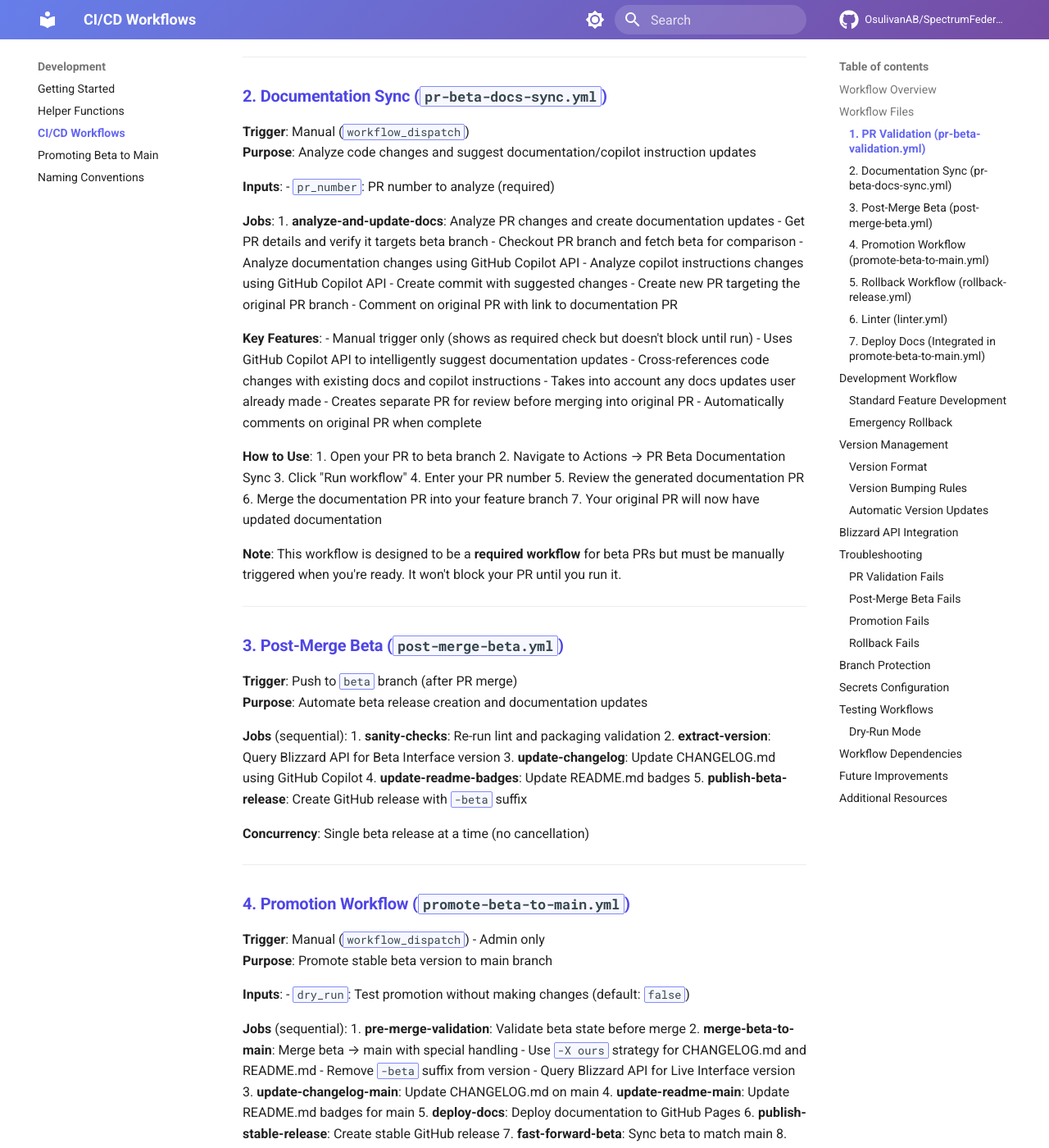
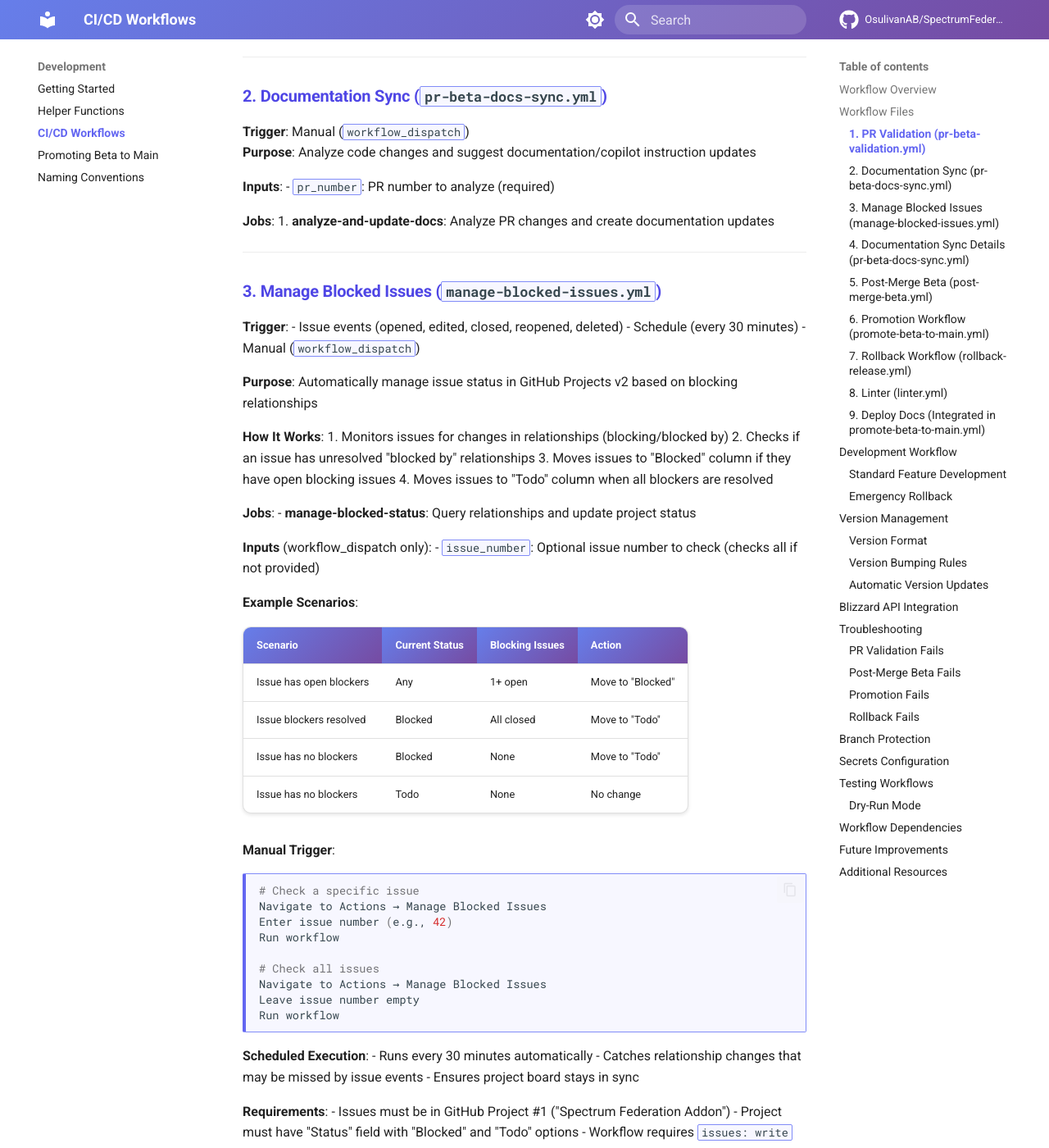
Before and after one commit to OsulivanAB/SpectrumFederation, an MkDocs documentation site: the page built from docs/development/workflows.md, in a window 1280 px wide and 1400 px high, scrolled down 2267 px. Shown: the whole window at 82% size. Built offline with MkDocs 1.6.1 and Material for MkDocs 9.7.7, drawn with Linux system fonts in a browser that asks for light colours; comment, search, counter and statistics services are not loaded; some of the changed text lies outside the part shown.

Commit message:
Add documentation for manage-blocked-issues workflow
Co-authored-by: OsulivanAB <95724635+OsulivanAB@users.noreply.github.com>

````diff
--- a/docs/development/workflows.md
+++ b/docs/development/workflows.md
@@ -48,6 +48,67 @@ graph TB
 
 **Jobs**:
 1. **analyze-and-update-docs**: Analyze PR changes and create documentation updates
+
+---
+
+### 3. Manage Blocked Issues (`manage-blocked-issues.yml`)
+
+**Trigger**:
+- Issue events (opened, edited, closed, reopened, deleted)
+- Schedule (every 30 minutes)
+- Manual (`workflow_dispatch`)
+
+**Purpose**: Automatically manage issue status in GitHub Projects v2 based on blocking relationships
+
+**How It Works**:
+1. Monitors issues for changes in relationships (blocking/blocked by)
+2. Checks if an issue has unresolved "blocked by" relationships
+3. Moves issues to "Blocked" column if they have open blocking issues
+4. Moves issues to "Todo" column when all blockers are resolved
+
+**Jobs**:
+- **manage-blocked-status**: Query relationships and update project status
+
+**Inputs** (workflow_dispatch only):
+- `issue_number`: Optional issue number to check (checks all if not provided)
+
+**Example Scenarios**:
+
+| Scenario | Current Status | Blocking Issues | Action |
+|----------|---------------|-----------------|--------|
+| Issue has open blockers | Any | 1+ open | Move to "Blocked" |
+| Issue blockers resolved | Blocked | All closed | Move to "Todo" |
+| Issue has no blockers | Blocked | None | Move to "Todo" |
+| Issue has no blockers | Todo | None | No change |
+
+**Manual Trigger**:
+```bash
+# Check a specific issue
+Navigate to Actions → Manage Blocked Issues
+Enter issue number (e.g., 42)
+Run workflow
+
+# Check all issues
+Navigate to Actions → Manage Blocked Issues
+Leave issue number empty
+Run workflow
+```
+
+**Scheduled Execution**:
+- Runs every 30 minutes automatically
+- Catches relationship changes that may be missed by issue events
+- Ensures project board stays in sync
+
+**Requirements**:
+- Issues must be in GitHub Project #1 ("Spectrum Federation Addon")
+- Project must have "Status" field with "Blocked" and "Todo" options
+- Workflow requires `issues: write` permission
+
+---
+
+### 4. Documentation Sync Details (`pr-beta-docs-sync.yml`)
+
+**How It Works**:
    - Get PR details and verify it targets beta branch
    - Checkout PR branch and fetch beta for comparison
    - Analyze documentation changes using GitHub Copilot API
@@ -144,7 +205,7 @@ graph TB
 
 ---
 
-### 6. Linter (`linter.yml`)
+### 8. Linter (`linter.yml`)
 
 **Trigger**: Push/PR to `main` or `beta`
 **Purpose**: Continuous code quality checks
@@ -157,7 +218,7 @@ graph TB
 
 ---
 
-### 7. Deploy Docs (Integrated in `promote-beta-to-main.yml`)
+### 9. Deploy Docs (Integrated in `promote-beta-to-main.yml`)
 
 **Trigger**: During stable release promotion
 **Purpose**: Deploy MkDocs documentation to GitHub Pages
@@ -428,6 +489,8 @@ graph LR
     L[.github/scripts/analyze_docs_changes.py] --> M[pr-beta-docs-sync.yml]
     N[.github/scripts/analyze_copilot_instructions.py] --> M
 
+    O[.github/scripts/manage_blocked_issues.py] --> P[manage-blocked-issues.yml]
+
     A --> F[post-merge-beta.yml]
     C --> F
     G[.github/scripts/blizzard_api.py] --> F
````
Also changed, not shown: other parts of docs/development/workflows.md (+3 -3 lines), docs/development/promoting-to-main.md (+2 -2 lines).
